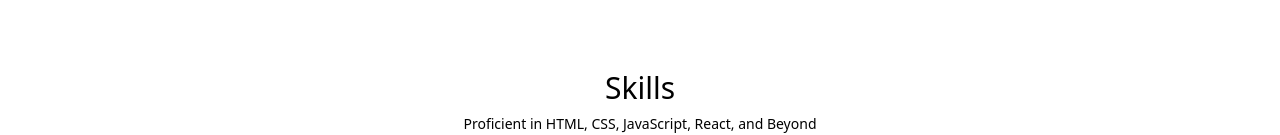
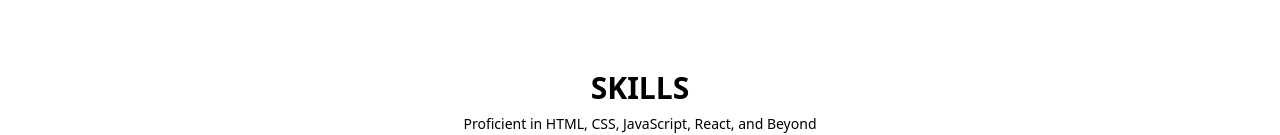
Before and after one commit to Patrick-Dolan/portfolio, a React (Vite) app: page / in a window 1280 px wide. Shown: the part 668-803 px from the top of the page. Built offline with nearby package versions, Linux system fonts and the light colour scheme.

Commit message:
update header styles

```diff
--- a/src/components/sections/SkillsSection.jsx
+++ b/src/components/sections/SkillsSection.jsx
@@ -15,7 +15,7 @@
   return (
     <section className="my-20">
       <SectionContainer>
-        <h2 className="text-center text-3xl mb-2">Skills</h2>
+        <h2 className="text-center text-3xl mb-2 font-bold uppercase">Skills</h2>
         <p className="text-center text-sm mb-12">Proficient in HTML, CSS, JavaScript, React, and Beyond</p>
         <div className="grid grid-cols-2 gap-6 justify-items-center">
           <SkillCard iconComponent={<HTMLIcon />} title="HTML5" />
```
